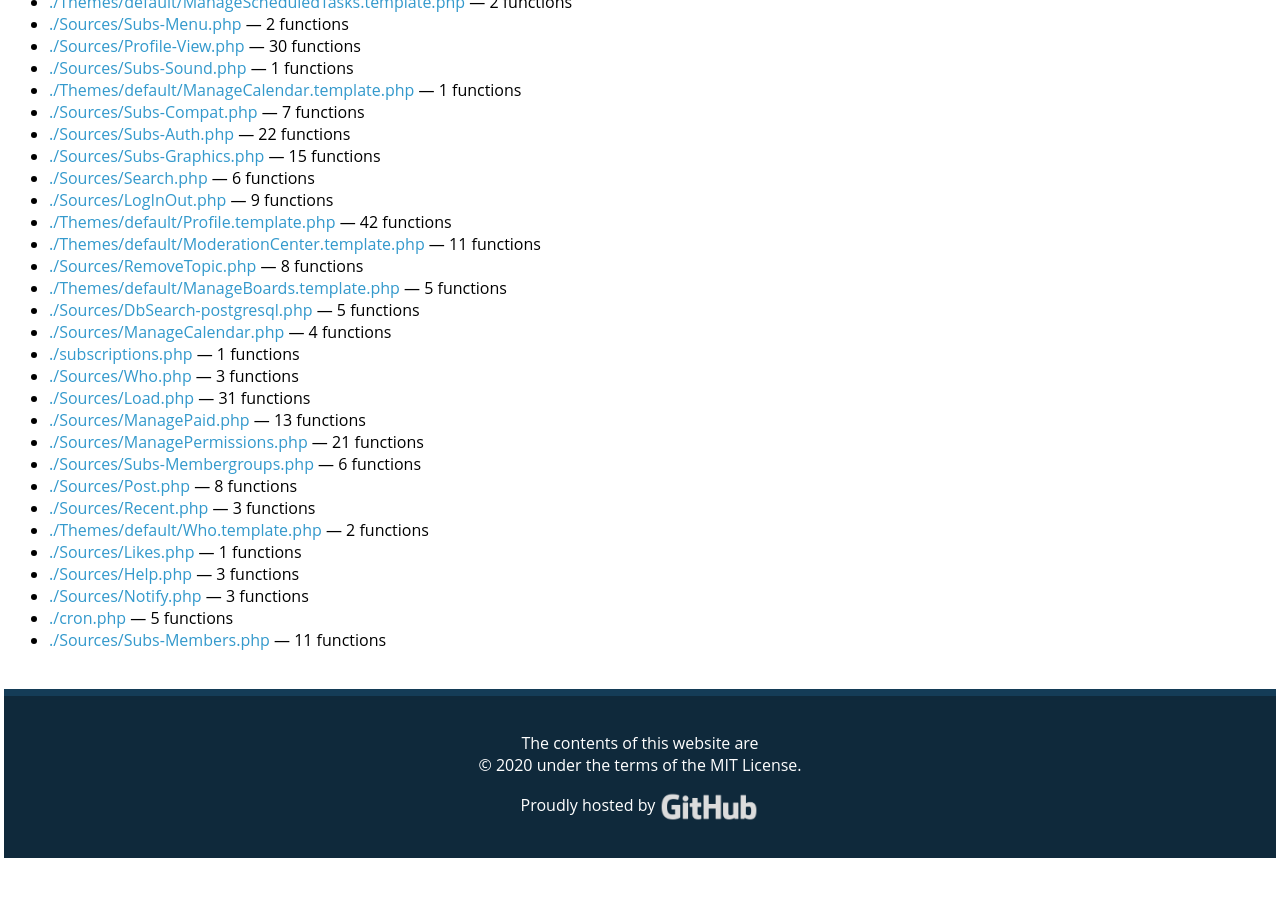
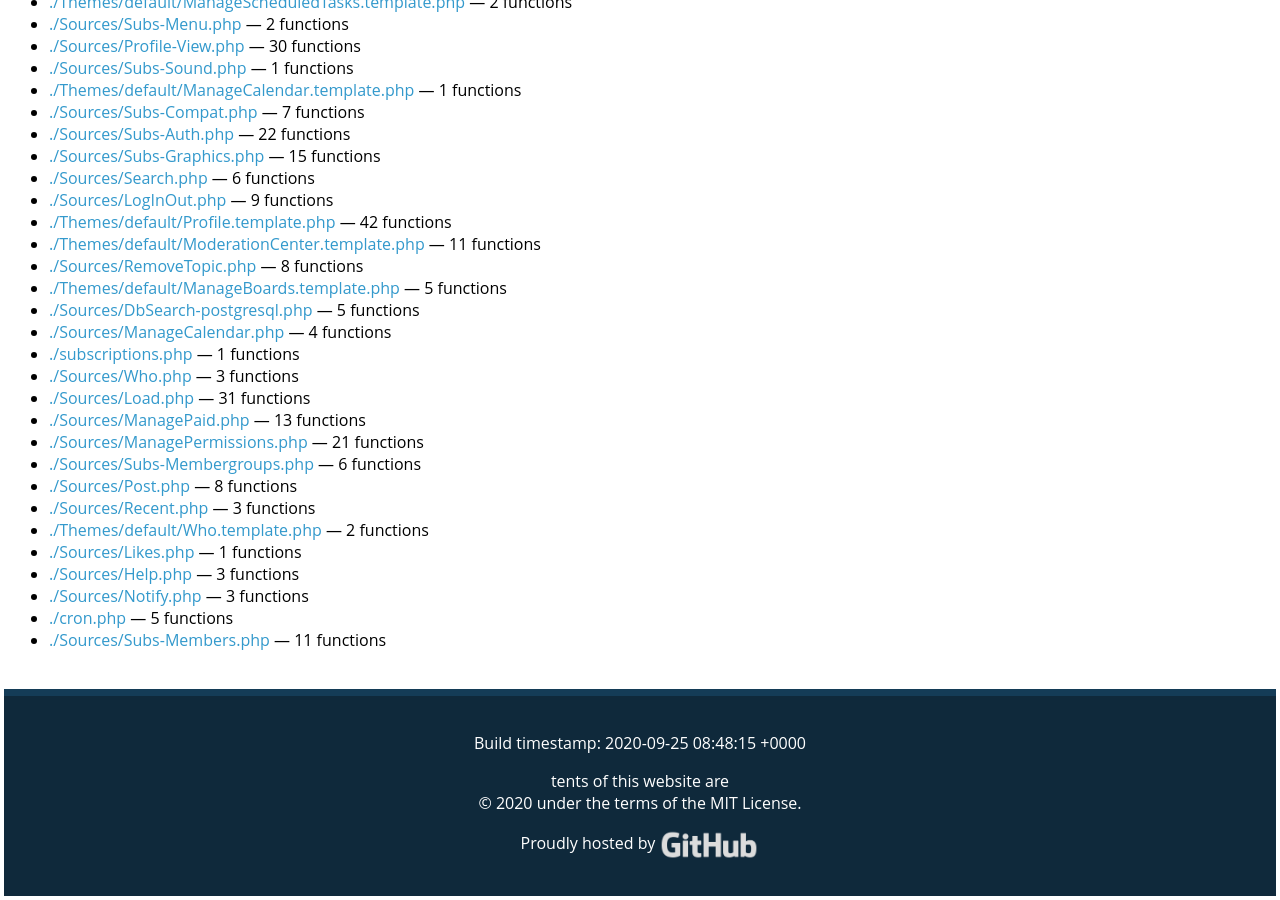
Before and after one commit to live627/smf-api-docs-test, a Jekyll site: the page built from index.md, in a window 1280 px wide and 900 px high, scrolled down 3431 px. Built offline with Jekyll 4.4.1, drawn with Linux system fonts in a browser that asks for light colours; some web fonts are replaced; before the commit the page ends 4293 px from its top, so only the background shows below that.

Commit message:
add build timestamp

```diff
--- a/_includes/foot.html
+++ b/_includes/foot.html
@@ -1,6 +1,6 @@
 
  </div>
- <footer><p>The contents of this website are <br>©&nbsp;2020 under the terms of the <a href="https://github.com/jekyll/jekyll/blob/master/LICENSE">MIT&nbsp;License</a>.</p><p>
+ <footer><p>Build timestamp: {{ site.time }}</p><p>tents of this website are <br>©&nbsp;2020 under the terms of the <a href="https://github.com/jekyll/jekyll/blob/master/LICENSE">MIT&nbsp;License</a>.</p><p>
         Proudly hosted by
         <a href="https://github.com">
           <img src="{{ site.baseurl }}/img/footer-logo.png" alt="GitHub • Social coding" width="100" height="30">
```
